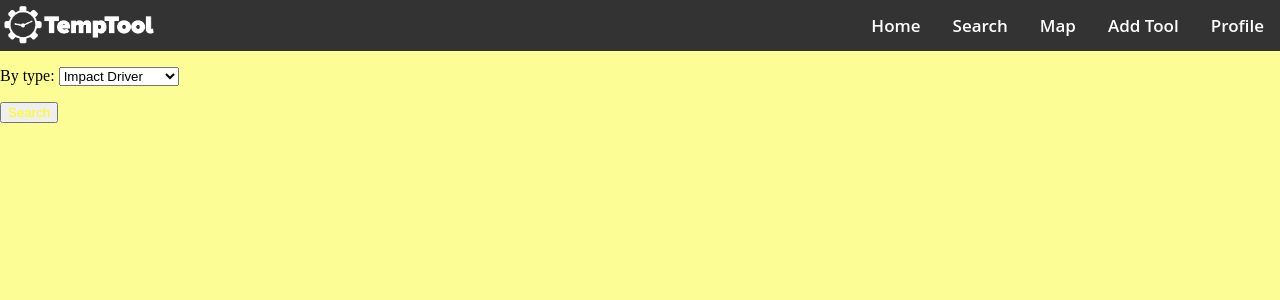
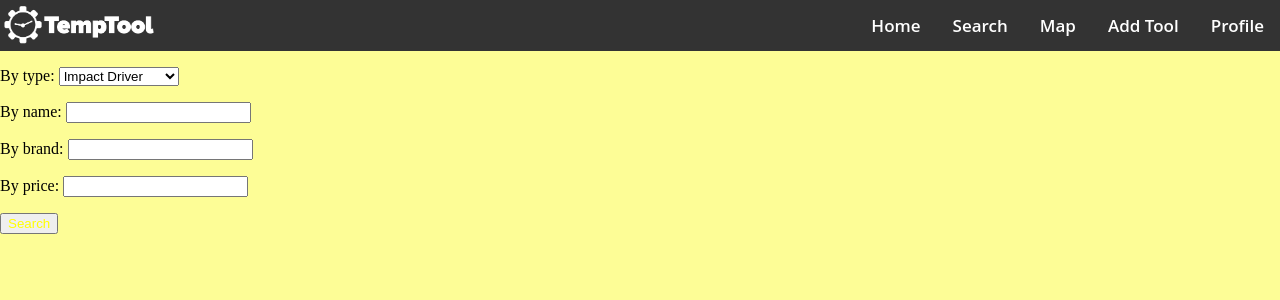
Before and after one commit to jacobef/djangang, a Django app: page /rental/search/ in a window 1280 px wide. Shown: the top 300 px of the page. Run offline with Django 4.2, Linux system fonts and the light colour scheme.

Commit message:
add more parameters to tool search

```diff
--- a/djangang/rental/forms.py
+++ b/djangang/rental/forms.py
@@ -5,3 +5,6 @@ from rental.models import Tool
 
 class ToolSearchForm(forms.Form):
     by_type = forms.ChoiceField(choices=Tool.Type.choices, required=False)
+    by_name = forms.CharField(max_length=50, required=False)
+    by_brand = forms.CharField(max_length=50, required=False)
+    by_price = forms.DecimalField(decimal_places=2, max_digits=7, required=False)
--- a/djangang/rental/views.py
+++ b/djangang/rental/views.py
@@ -40,6 +40,15 @@ def tool_search_results(request):
     if submitted_form.data["by_type"]:
         tool_type = submitted_form.data["by_type"]
         matching_tools = matching_tools.filter(type=tool_type)
+    if submitted_form.data["by_name"]:
+        tool_name = submitted_form.data["by_name"]
+        matching_tools = matching_tools.filter(name=tool_name)
+    if submitted_form.data["by_brand"]:
+        tool_brand = submitted_form.data["by_brand"]
+        matching_tools = matching_tools.filter(brand=tool_brand)
+    if submitted_form.data["by_price"]:
+        tool_price = submitted_form.data["by_price"]
+        matching_tools = matching_tools.filter(price=tool_price)
     return render(request, "rental/tool_search_results.html", {'tools': matching_tools})
 
 
--- a/djangang/templates/rental/tool_search.html
+++ b/djangang/templates/rental/tool_search.html
@@ -9,7 +9,6 @@
 {#    }#}
 {#</style>#}
 <form method="post" action={% url "rental:search-results" %}>
-
     {% csrf_token %}
     {{ form.as_p }}
     <button type="submit" style = "color:Yellow;" style = "font-family: courier;">Search</button>
--- a/djangang/templates/rental/tool_search_results.html
+++ b/djangang/templates/rental/tool_search_results.html
@@ -1,6 +1,10 @@
 {% extends "base.html" %}
 
 {% block content %}
+    {% if not tools.exists %}
+        <h2>No results found.</h2><br>
+        <h2><a href={% url "rental:search" %}>Back to search</a></h2>
+    {% endif %}
     {% for tool in tools %}
         Name: {{ tool.name }}<br>
         Type: {{ tool.type }}<br>
```
